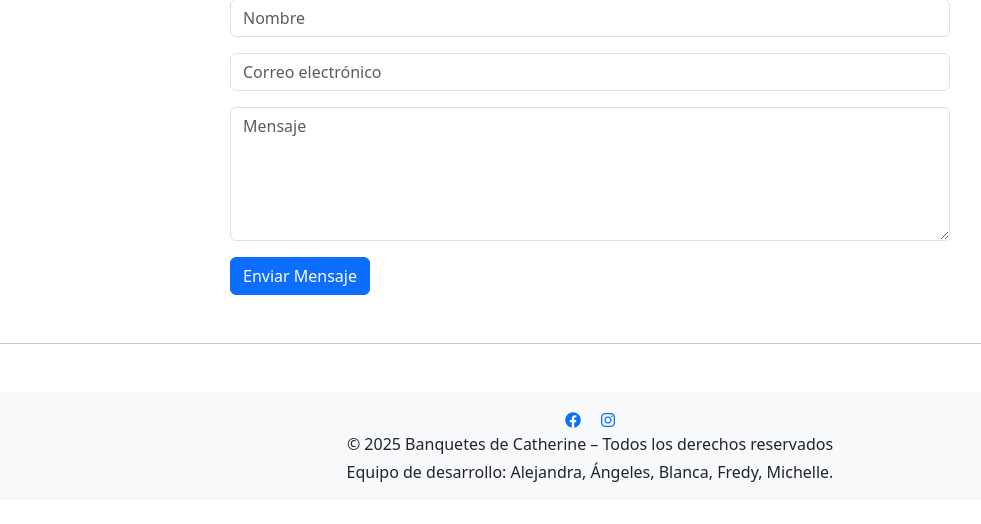
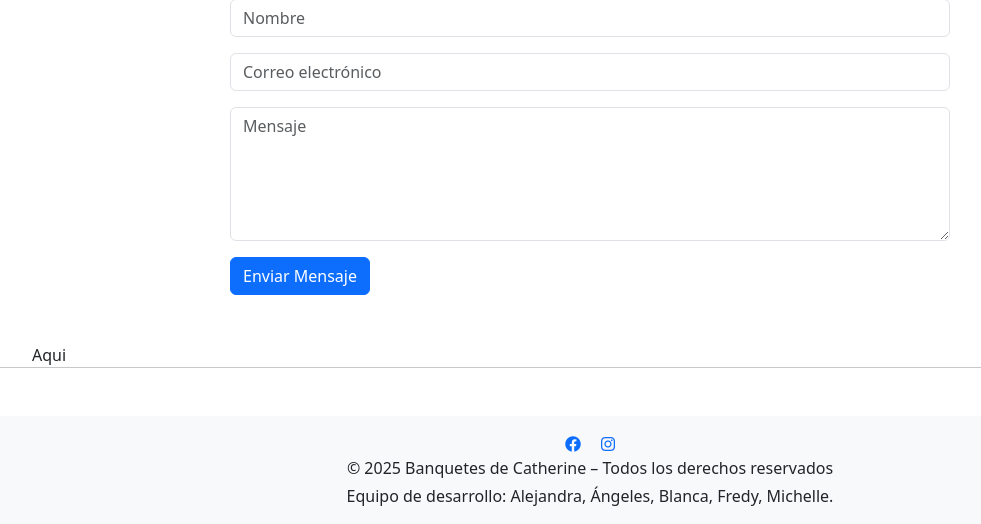
Before and after one commit to FredyRodarte/banquetesCatherine, a Flask app: page / in a window 1280 px wide. Shown: the part 2469-2993 px from the top of the page, without its empty margins (50-1031 px from the left). Before the commit the page ends 2951 px from the top, so only its background shows below. Run offline with Flask 3, Linux system fonts and the light colour scheme; some libraries are stand-ins or nearby versions.

Commit message:
Modifique el archivo index.html

```diff
--- a/templates/index.html
+++ b/templates/index.html
@@ -119,4 +119,5 @@
         </div>
     </div>
 </section>
+<span>Aqui</span>
 {% endblock %}
```
